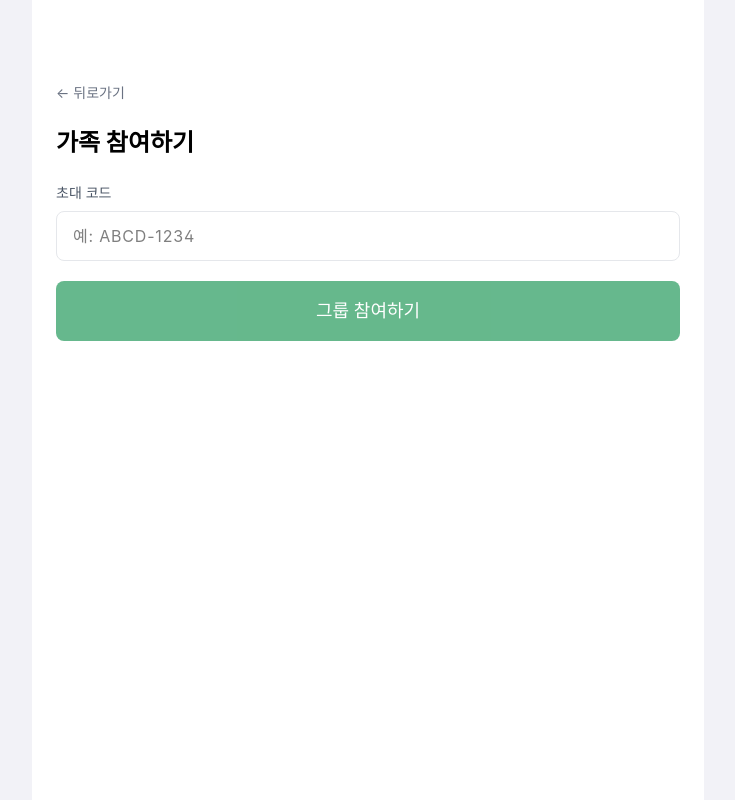
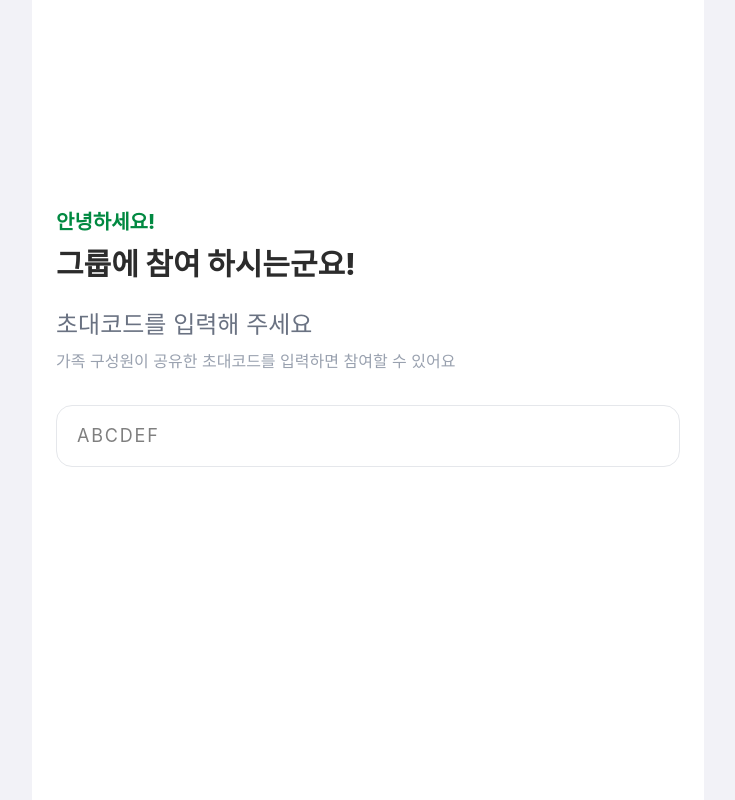
Before and after one commit to seongyun4359/EarDream-FE, a React (Vite) app: page /family/join in a window 1280 px wide. Shown: the whole page, without its empty margins (272-1007 px from the left). Built offline with nearby package versions, Linux system fonts and the light colour scheme; no server answers; a web font is replaced by a local one.

Commit message:
feat: 가족 참여하기 플로우

```diff
--- a/src/pages/FamilyJoinPage.tsx
+++ b/src/pages/FamilyJoinPage.tsx
@@ -5,57 +5,93 @@ const FamilyJoinPage: React.FC = () => {
   const navigate = useNavigate();
   const [inviteCode, setInviteCode] = useState("");
   const [isSubmitting, setIsSubmitting] = useState(false);
+  const [isChecking, setIsChecking] = useState(false);
+  const isReady = inviteCode.trim().length > 0;
 
   const handleSubmit = async (e: React.FormEvent) => {
     e.preventDefault();
-    if (!inviteCode.trim()) return;
+    await handleConfirm();
+  };
+
+  const handleConfirm = async () => {
+    if (!isReady) return;
     setIsSubmitting(true);
     try {
       // TODO: API 연동 (초대 코드 검증 및 참여)
-      // await api.joinFamily({ inviteCode })
+      // const { leaderName } = await api.joinFamily({ inviteCode })
+      setIsChecking(true);
+      // 대기 화면을 잠시 보여준 뒤 홈으로 이동 (임시)
+      setTimeout(() => {
         navigate("/home");
+      }, 5000);
     } finally {
       setIsSubmitting(false);
     }
   };
 
+  if (isChecking) {
     return (
       <div className="min-h-screen bg-[#f2f2f7] flex justify-center">
-      <div className="w-full max-w-full sm:max-w-md md:max-w-lg lg:max-w-xl xl:max-w-2xl bg-white min-h-screen px-6 pt-20 pb-10">
-        <button
-          type="button"
-          onClick={() => navigate(-1)}
-          className="text-sm text-gray-500 mb-6 hover:text-gray-700"
-        >
-          ← 뒤로가기
-        </button>
+        <div className="w-full max-w-full sm:max-w-md md:max-w-lg lg:max-w-xl xl:max-w-2xl bg-white min-h-screen px-6 pt-24">
+          <div className="mt-36">
+            <div className="text-2xl font-extrabold leading-snug">
+              <span className="text-[#018941]">그룹 리더</span> 님이
+              <br />
+              참가를 확인 중이에요
+            </div>
+            <p className="text-gray-400 mt-4">조금만 기다려주세요!</p>
+          </div>
+        </div>
+      </div>
+    );
+  }
 
-        <h1 className="text-2xl font-bold mb-6">가족 참여하기</h1>
+  return (
+    <div className="min-h-screen bg-[#f2f2f7] flex justify-center">
+      <div className="relative w-full max-w-full sm:max-w-md md:max-w-lg lg:max-w-xl xl:max-w-2xl bg-white min-h-screen px-6 pt-20 pb-28">
+        {/* 인사 및 안내 문구 */}
+        <div className="mt-32 mb-8">
+          <div className="text-[#018941] font-extrabold text-xl mb-2">
+            안녕하세요!
+          </div>
+          <h1 className="text-3xl font-extrabold leading-snug text-[#2c2c2c] mb-6">
+            그룹에 참여 하시는군요!
+          </h1>
+          <div className="text-2xl text-gray-500 mb-2">
+            초대코드를 입력해 주세요
+          </div>
+          <div className="text-gray-400">
+            가족 구성원이 공유한 초대코드를 입력하면 참여할 수 있어요
+          </div>
+        </div>
 
-        <form onSubmit={handleSubmit} className="space-y-5">
-          <div>
-            <label className="block text-sm text-gray-600 mb-2">
-              초대 코드
-            </label>
+        {/* 입력 폼 */}
+        <form onSubmit={handleSubmit}>
           <input
             type="text"
             value={inviteCode}
-              onChange={(e) => setInviteCode(e.target.value)}
-              placeholder="예: ABCD-1234"
-              className="w-full rounded-lg border border-gray-200 px-4 py-3 focus:outline-none focus:ring-2 focus:ring-[#018941] uppercase tracking-wider"
+            onChange={(e) => setInviteCode(e.target.value.toUpperCase())}
+            placeholder="ABCDEF"
+            className="w-full rounded-2xl border border-gray-200 px-5 py-4 text-lg focus:outline-none focus:ring-2 focus:ring-[#018941] uppercase tracking-widest"
             maxLength={32}
             required
           />
+          <button type="submit" className="hidden" />
+        </form>
+
+        {/* 하단 확인 버튼 (입력 시 노출) */}
+        {isReady && (
+          <div className="absolute left-0 right-0 bottom-6 px-6 pb-[env(safe-area-inset-bottom)]">
+            <button
+              type="button"
+              onClick={handleConfirm}
+              disabled={isSubmitting}
+              className="w-full bg-[#018941] text-white py-4 rounded-xl font-medium text-lg shadow-md hover:bg-[#016b31] transition-colors"
+            >
+              {isSubmitting ? "확인 중..." : "확인"}
+            </button>
           </div>
-
-          <button
-            type="submit"
-            disabled={isSubmitting || !inviteCode.trim()}
-            className="w-full bg-[#018941] disabled:opacity-60 text-white py-4 rounded-lg font-medium text-lg hover:bg-[#016b31] transition-colors"
-          >
-            {isSubmitting ? "확인 중..." : "그룹 참여하기"}
-          </button>
-        </form>
+        )}
       </div>
     </div>
   );
```
Lines whose indentation alone changed are shown as unchanged.
